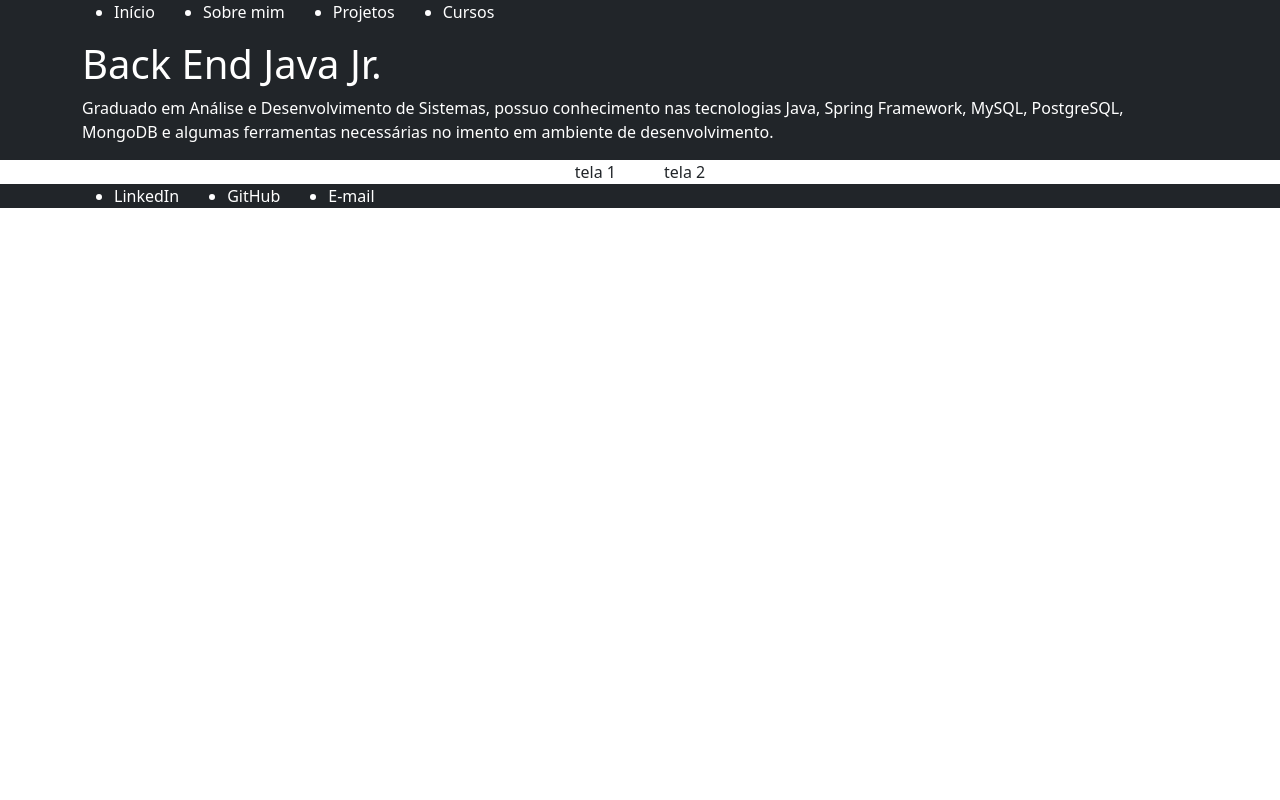
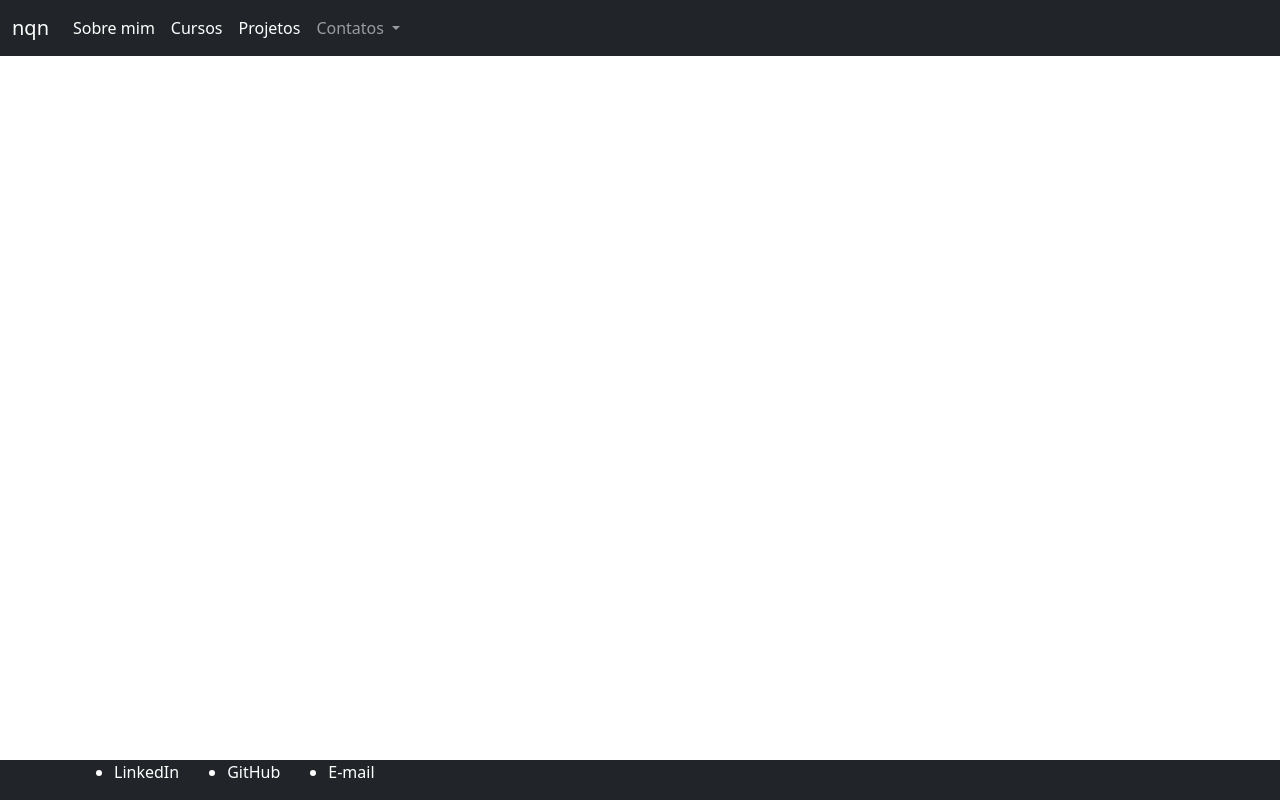
Before and after one commit to natanaelqneves/natanaelqneves.github.io, a plain HTML site: page index.html in a window 1280 px wide. Drawn offline with nearby package versions, Linux system fonts and the light colour scheme.

Commit message:
Version 0.0.3

```diff
--- a/index.html
+++ b/index.html
@@ -8,32 +8,44 @@
     <title>nqn</title>
 </head>
 <body>
-    <header class="bg-dark d-flex flex-column text-white">
-        <nav class="container-lg">
-            <ul class="d-flex flex-row gap-5">
-                <li>Início</li>
-                <li>Sobre mim</li>
-                <li>Projetos</li>
-                <li>Cursos</li>
-            </ul>
-        </nav>
-        <div class="container-lg">
-            <h1>
-                Back End Java Jr.
-            </h1>
-            <p>
-                Graduado em Análise e Desenvolvimento de Sistemas, possuo conhecimento nas tecnologias Java, Spring Framework, MySQL, PostgreSQL, MongoDB e algumas ferramentas necessárias no imento em ambiente de desenvolvimento.
-            </p>
-        </div>
+    <header class="bg-ligth">
+        <nav class="navbar navbar-expand-lg navbar-dark bg-dark">
+            <div class="container-fluid">
+              <a class="navbar-brand" href="#">nqn</a>
+              <button class="navbar-toggler" type="button" data-bs-toggle="collapse" data-bs-target="#navbarSupportedContent" aria-controls="navbarSupportedContent" aria-expanded="false" aria-label="Toggle navigation">
+                <span class="navbar-toggler-icon"></span>
+              </button>
+              <div class="collapse navbar-collapse" id="navbarSupportedContent">
+                <ul class="navbar-nav me-auto mb-2 mb-lg-0">
+                  <li class="nav-item">
+                    <a class="nav-link active" aria-current="page" href="#">Sobre mim</a>
+                  </li>
+                  <li class="nav-item">
+                    <a class="nav-link active" aria-current="page" href="#">Cursos</a>
+                  </li>
+                  <li class="nav-item">
+                    <a class="nav-link active" aria-current="page" href="#">Projetos</a>
+                  </li>
+                  <li class="nav-item dropdown">
+                    <a class="nav-link dropdown-toggle" href="#" id="navbarDropdown" role="button" data-bs-toggle="dropdown" aria-expanded="false">
+                      Contatos
+                    </a>
+                    <ul class="dropdown-menu" aria-labelledby="navbarDropdown">
+                      <li><a class="dropdown-item" href="#">Githun</a></li>
+                      <li><a class="dropdown-item" href="#">LinkedIn</a></li>
+                      <li><a class="dropdown-item" href="#">E-mail</a></li>
+                    </ul>
+                  </li>
+                </ul>
+              </div>
+            </div>
+          </nav>
+
     </header>
     <section>
-        <div class="container-lg d-flex justify-content-center gap-5">
-            <div class="">tela 1</div>
-            <div class="">tela 2</div>
-        </div>
 
     </section>
-    <footer class="bg-dark text-white">
+    <footer class="container-fluid bg-dark text-white position-absolute bottom-0">
         <div class="container-lg">
             <ul class="d-flex flex-row gap-5">
                 <li>LinkedIn</li>
@@ -42,5 +54,6 @@
             </ul>
         </div>
     </footer>
+    <script src="https://cdn.jsdelivr.net/npm/bootstrap@5.1.3/dist/js/bootstrap.bundle.min.js" integrity="sha384-ka7Sk0Gln4gmtz2MlQnikT1wXgYsOg+OMhuP+IlRH9sENBO0LRn5q+8nbTov4+1p" crossorigin="anonymous"></script>
 </body>
 </html>
```
